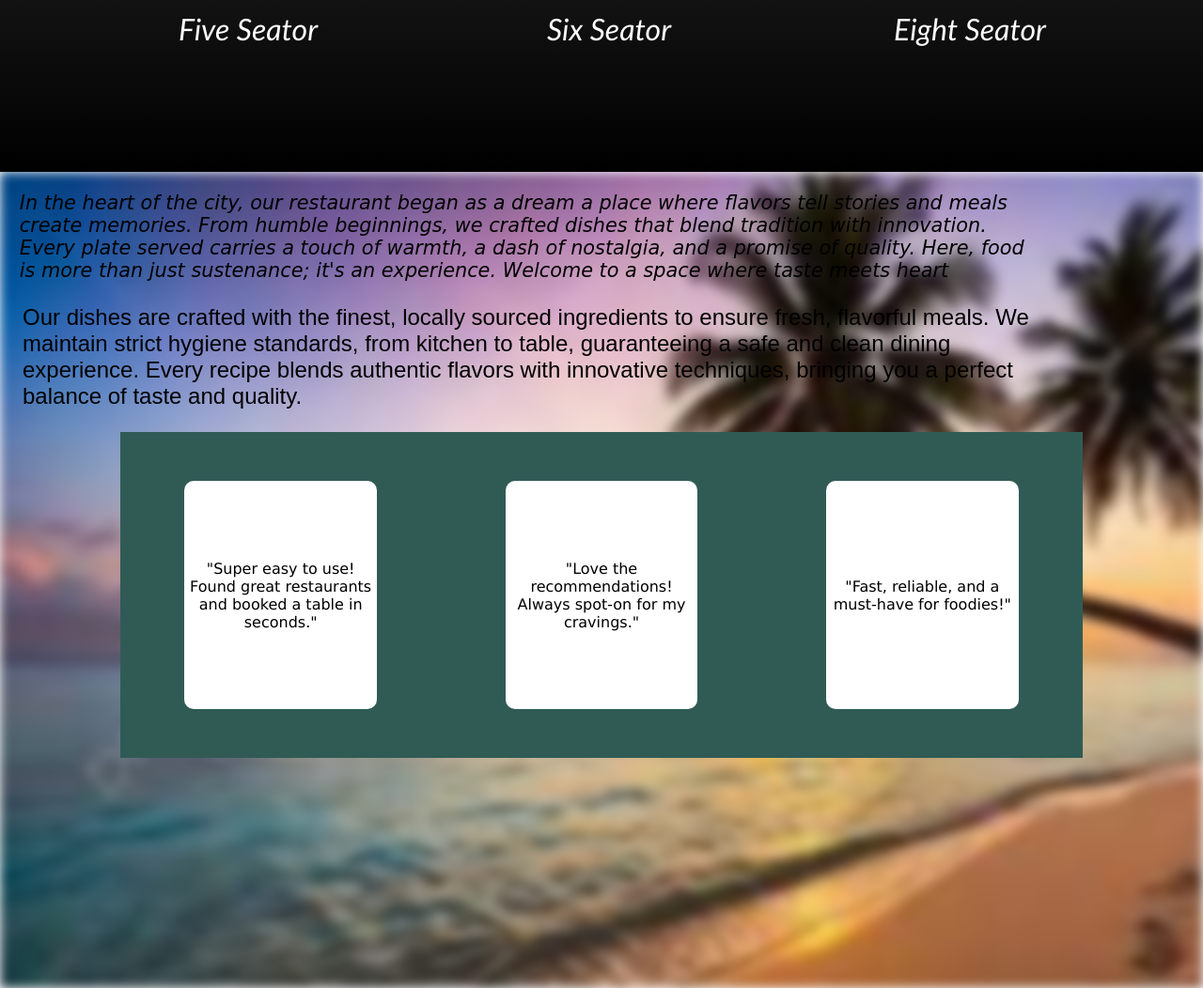
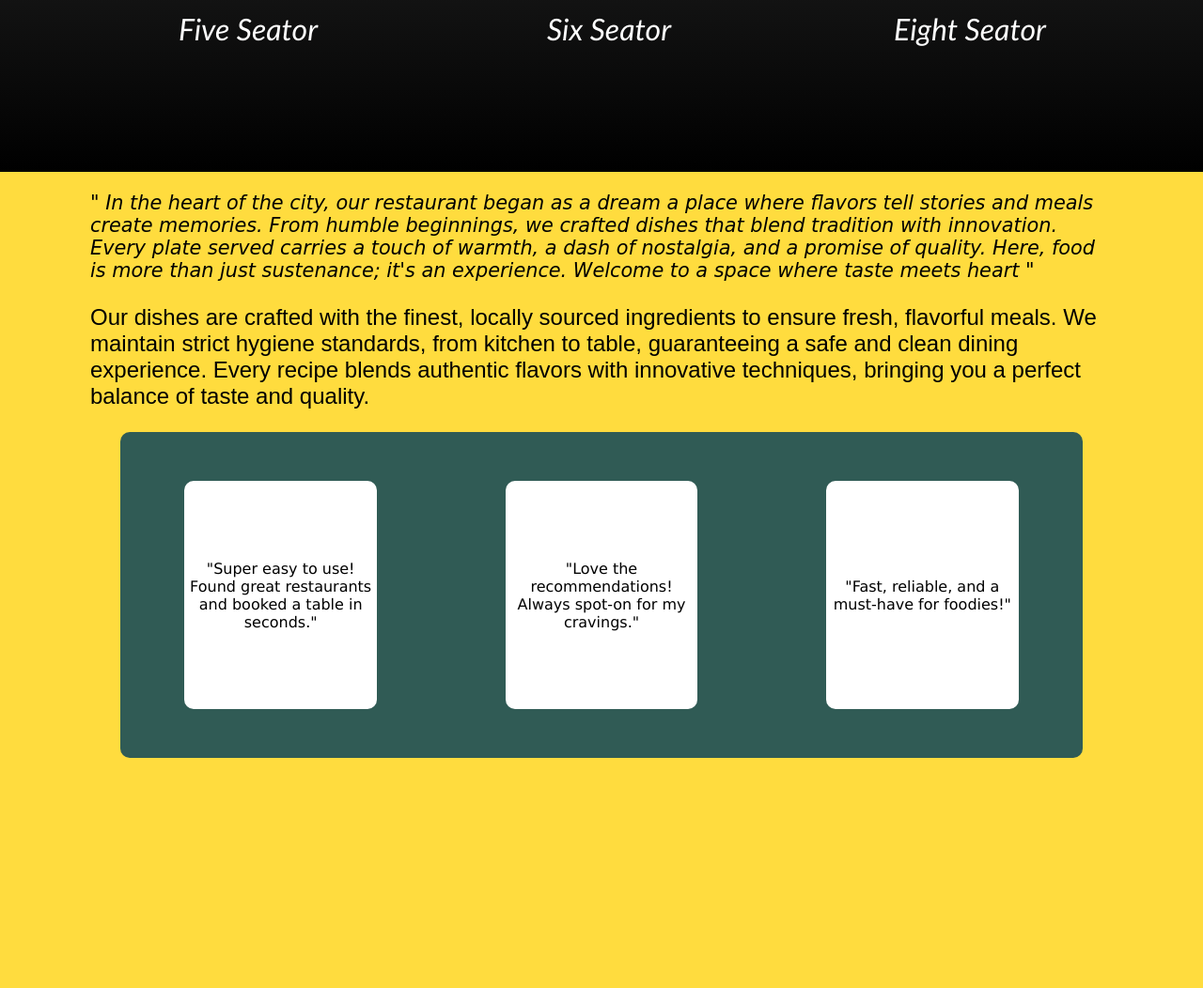
Before and after one commit to Hariharan-dev-3/Restaurent-application-, a web app: file html/home.html in a window 1280 px wide. Shown: the part 4162-5214 px from the top of the page at 94% size. Run offline with its HTML, style and script files only (its server is not run), Linux system fonts and the light colour scheme.

Commit message:
last pag

```diff
--- a/css/home.css
+++ b/css/home.css
@@ -67,6 +67,7 @@
     color: white;
     font-size:large;
     position: fixed;
+
 
 
 
@@ -539,29 +540,29 @@
 #about{
     width: 100vw;
     height: 100vh;
-    color: rgb(0, 0, 0);
+    background-color: rgb(255, 220, 62);
     display: inline-block;
-    position: relative;
+
+
 
 }
 #about .backround {
     width: 100%;
     height: 100%;
-    position: relative;
     display: inline-block;
+    justify-items: center;
 }
-#about .backround::before {
+/* #about .backround::before {
     content: "";
     position: absolute;
-
     width: 100%;
     height: 100%;
-    background: url('../Images/beach.jpg');
-    background-size: cover;
+    background: url('../Images/about1.jpg');
+    background-size:cover ;
     background-repeat: no-repeat;
-    filter: blur(6px);
+    filter: blur(4px);
     z-index: -1;
-}
+} */
 
 
 
@@ -590,9 +591,15 @@
     display: flex;
     justify-content: space-around;
     align-items: center;
+    border-radius: 10px;
+   animation: jump 5s infinite alternate;
 
 
 }
+
+
+
+
 
 .review .customer{
     width: 20%;
--- a/html/home.html
+++ b/html/home.html
@@ -190,7 +190,7 @@
              </section>
              <section id="about">
                 <div class="backround">
-                    <p class="story">In the heart of the city, our restaurant began as a dream a place where flavors tell stories and meals create memories. From humble beginnings, we crafted dishes that blend tradition with innovation. Every plate served carries a touch of warmth, a dash of nostalgia, and a promise of quality. Here, food is more than just sustenance; it's an experience. Welcome to a space where taste meets heart</p>
+                    <p class="story"> " In the heart of the city, our restaurant began as a dream a place where flavors tell stories and meals create memories. From humble beginnings, we crafted dishes that blend tradition with innovation. Every plate served carries a touch of warmth, a dash of nostalgia, and a promise of quality. Here, food is more than just sustenance; it's an experience. Welcome to a space where taste meets heart "</p>
                     <p class="facts">Our dishes are crafted with the finest, locally sourced ingredients to ensure fresh, flavorful meals. We maintain strict hygiene standards, from kitchen to table, guaranteeing a safe and clean dining experience. Every recipe blends authentic flavors with innovative techniques, bringing you a perfect balance of taste and quality.</p>
                     <div class="review">
                         <div class="customer">"Super easy to use! Found great restaurants and booked a table in seconds."</div>
```
